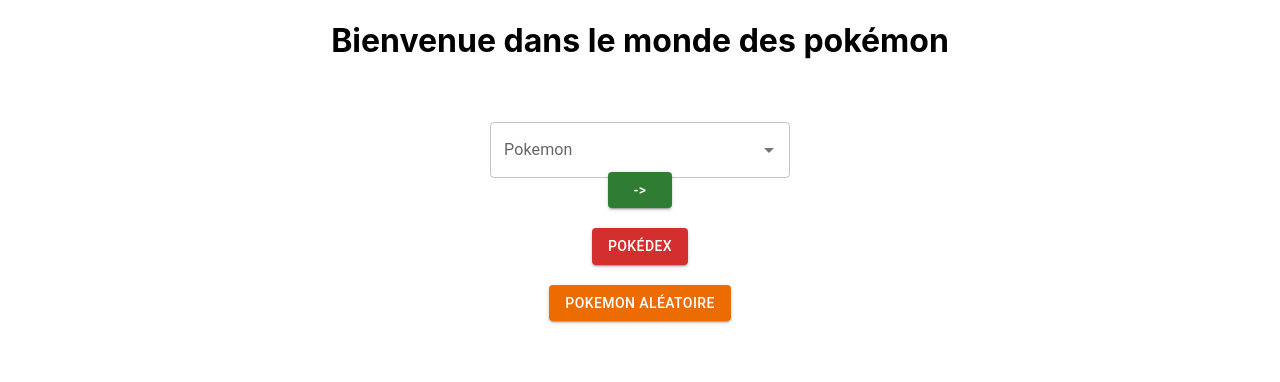
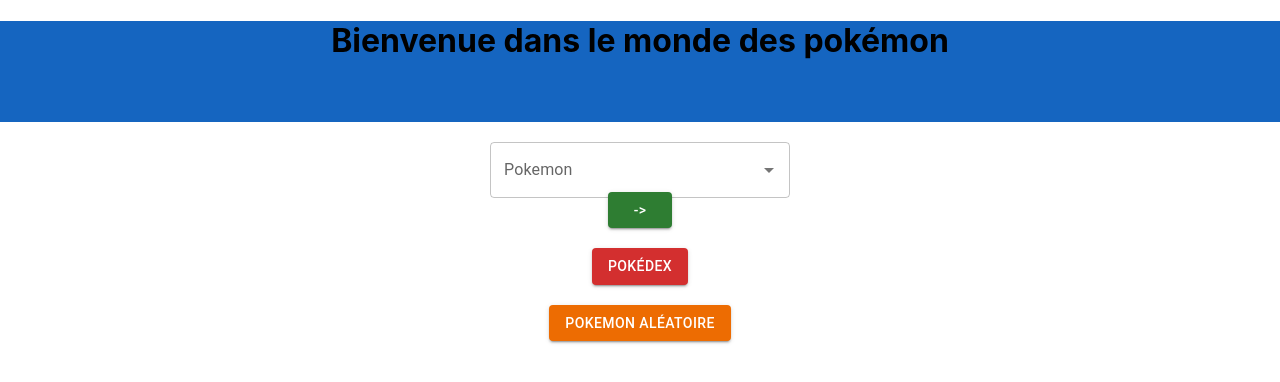
Before and after one commit to nyoriss/LP-projet-react, a React (Create React App) app: page / in a window 1280 px wide. Shown: the top 382 px of the page. Built offline with nearby package versions, Linux system fonts and the light colour scheme; no server answers.

Commit message:
ajout du composant HeaderHome.js

```diff
--- /dev/null
+++ b/src/composants/HeaderHome.js
@@ -0,0 +1,14 @@
+import {Box} from '@mui/material';
+export function HeaderHome() {
+    return (
+            <div>
+                <Box
+                    sx={{
+                    backgroundColor: 'primary.dark',
+                }}>
+                    <h1>Bienvenue dans le monde des pokémon</h1>
+                    <br/><br/>
+                </Box>
+                <br/>
+            </div>
+    )}
--- a/src/pages/HomePage.js
+++ b/src/pages/HomePage.js
@@ -1,5 +1,6 @@
 import { Autocomplete, TextField, Button, Grid } from '@mui/material';
 import { useEffect, useState } from "react";
+import { HeaderHome } from "../composants/HeaderHome"
 
 export function HomePage() {
     let numRandom = Math.floor(Math.random() * 905)+1;
@@ -40,8 +41,7 @@
     return (
       <div id="sidebar">
         <center>
-            <h1>Bienvenue dans le monde des pokémon</h1>
-            <br/><br/>
+            <HeaderHome></HeaderHome>
             <div>
                 <Autocomplete
                     disablePortal
```
